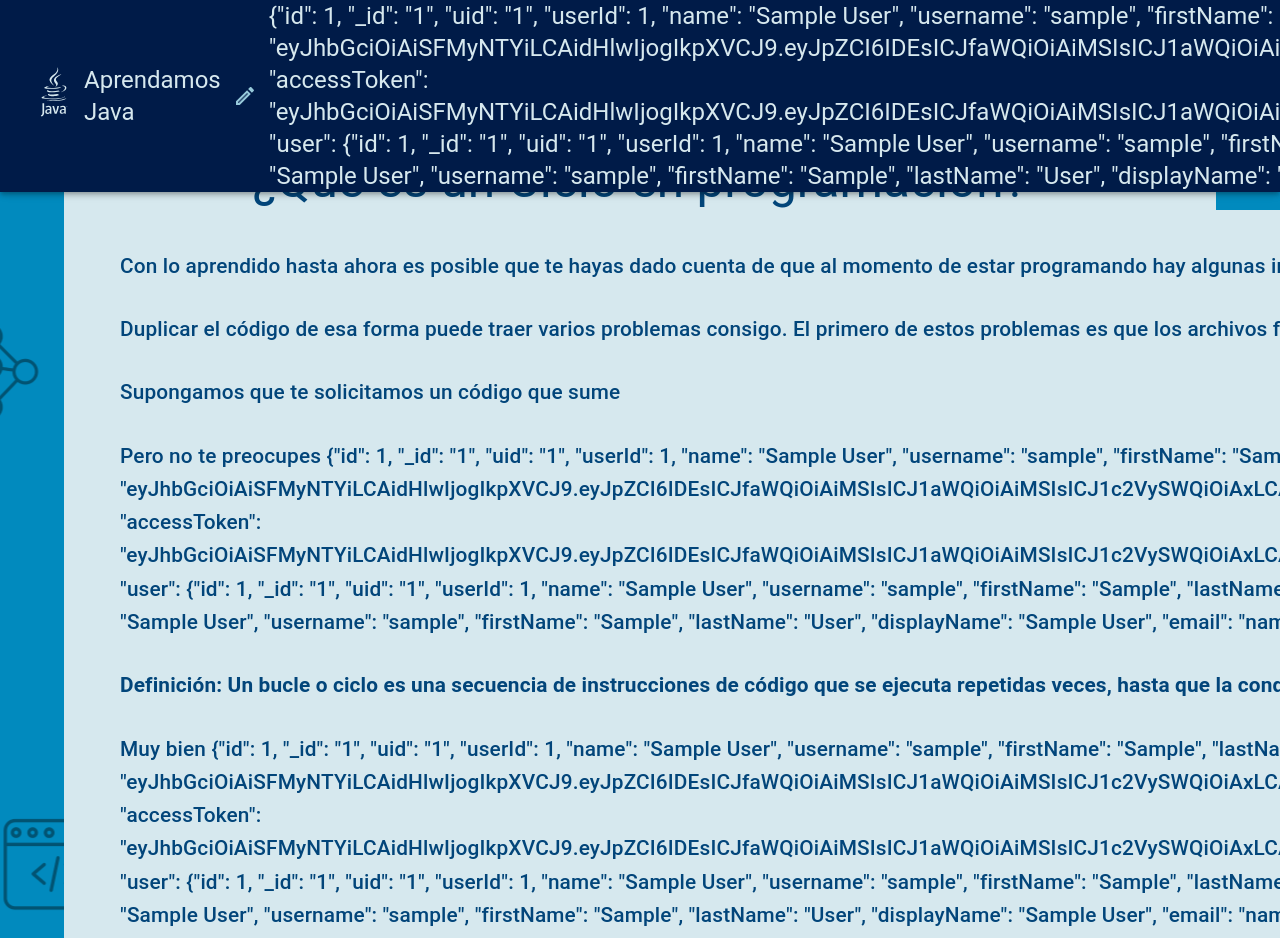
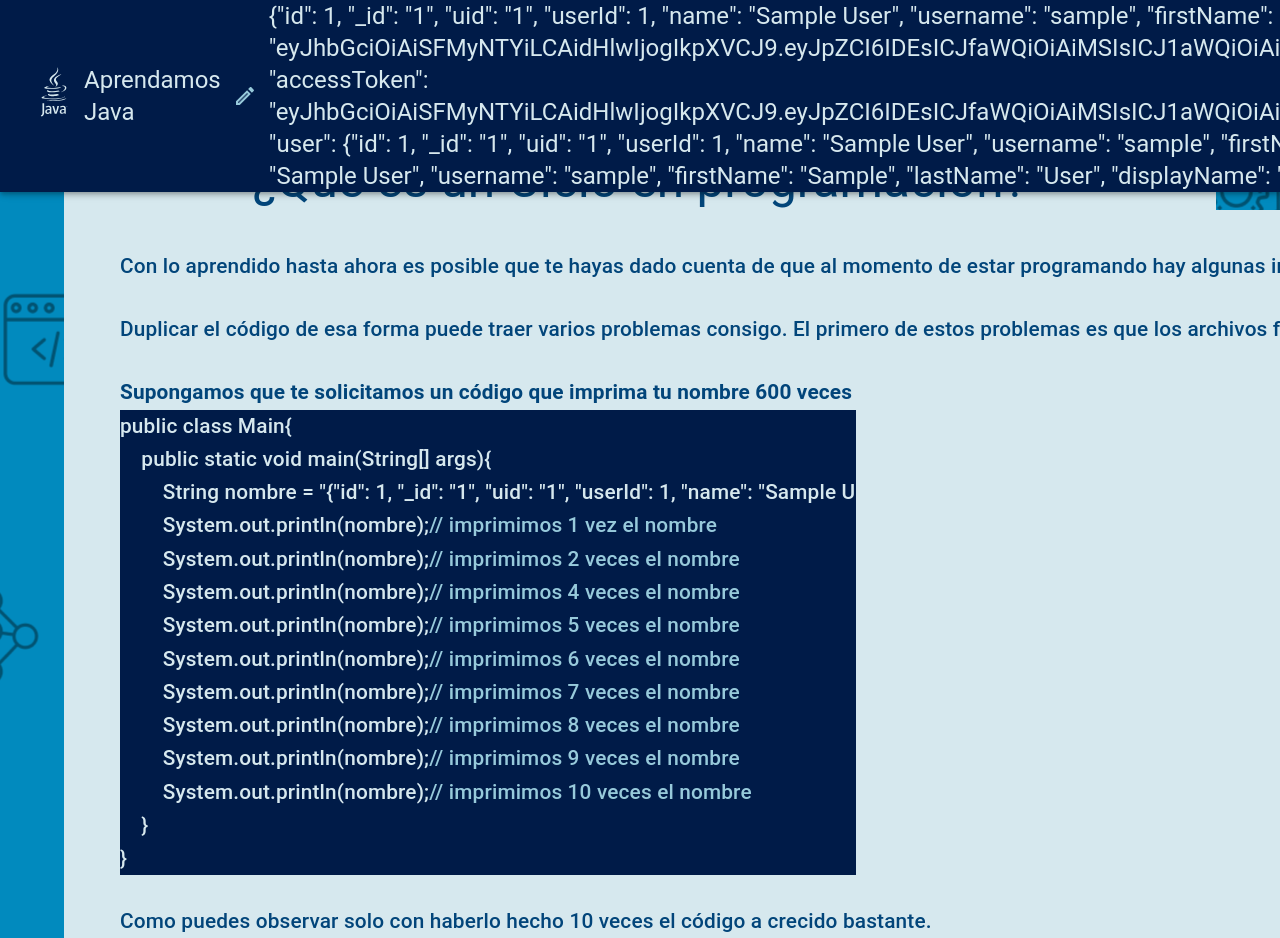
Before and after one commit to DavidPerezAntonio51/ProyectoSocial, a React (Create React App) app in the folder aprendamos-java/: page /temas/estructuras-repetitivas/que-es-un-ciclo/4/0 in a window 1280 px wide. Shown: the top 938 px of the page. Built offline with nearby package versions, Linux system fonts and the light colour scheme; sample sign-in values are in the browser's storage.

Commit message:
ajustes en el tema ciclos

```diff
--- a/aprendamos-java/src/App.css
+++ b/aprendamos-java/src/App.css
@@ -18,6 +18,9 @@ body{
   color: red;
 }
 
+.comentario{
+    color: var(--theme-color-morning-glory);
+}
 
 @media (prefers-reduced-motion: no-preference) {
   .App-logo {
--- a/aprendamos-java/src/Contextos/ThemeContext.js
+++ b/aprendamos-java/src/Contextos/ThemeContext.js
@@ -31,11 +31,14 @@ const theme = createTheme({
          h3:{
             fontSize:"calc(1.5rem + 2vw)"
          },
+         h4:{
+            fontSize:"calc(1.5rem + 1vw)"
+         },
          h6:{
             fontSize:"calc(0.5rem + 1vw)"
          },
-         h4:{
-            fontSize:"calc(1.5rem + 1vw)"
+         subtitle1:{
+            fontSize:"calc(0.5rem + 1vw)"
          }
     },
     contrastThreshold: 10,
--- a/aprendamos-java/src/Paginas/Temas/Ciclos/QueEsUnCiclo.js
+++ b/aprendamos-java/src/Paginas/Temas/Ciclos/QueEsUnCiclo.js
@@ -1,4 +1,5 @@
 import { Box, Container, Grid, Typography } from "@mui/material";
+import { maxWidth } from "@mui/system";
 import { useContext } from "react";
 import SiguienteTema from "../../../Componentes/ComponentesDeLosTemas/BotonSiguienteTema";
 import VolverAlMenu from "../../../Componentes/ComponentesDeLosTemas/BotonVolver";
@@ -6,6 +7,7 @@ import UserContext from "../../../Contextos/UserContext";
 
 function Ciclos() {
     const Usuario = useContext(UserContext);
+    const tab = <>&nbsp;&nbsp;&nbsp;&nbsp;</>;
     return (
         <Container sx={{ paddingY: 6 }}>
             <Grid container>
@@ -16,7 +18,7 @@ function Ciclos() {
                     paddingTop: 5
                 }}>
                     <Grid item>
-                        <Typography variant="h3" sx={{ textAlign: "center"}}>
+                        <Typography variant="h3" sx={{ textAlign: "center" }}>
                             ¿Qué es un Ciclo en programación?
                         </Typography>
                     </Grid>
@@ -43,18 +45,44 @@ function Ciclos() {
                             a cabo. A continuación te mostraremos un ejemplo de lo que no se debe hacer
                         </Typography>
                         <br />
+                        <Typography variant="h6" component="p" sx={{fontWeight: "bold"}}>
+                            Supongamos que te solicitamos un código que imprima tu nombre 600 veces
+                        </Typography>
+                        <Typography variant="h6" >
+                            <Box sx={{ maxWidth: "calc(60vw - 32px)", overflowX:"auto", overflowY:"unset", whiteSpace: 'nowrap', backgroundColor:"stratos.main", color:"boticelli.main"}}>
+                                {"public class Main{"}
+                                <br/>
+                                {tab}{"public static void main(String[] args){"}
+                                <br/>
+                                {tab}{tab}{'String nombre = "'}{Usuario.User}{'";'}
+                                <br/>
+                                {tab}{tab}{"System.out.println(nombre);"}<span className="comentario">{"// imprimimos 1 vez el nombre"}</span>
+                                <br/>
+                                {tab}{tab}{"System.out.println(nombre);"}<span className="comentario">{"// imprimimos 2 veces el nombre"}</span>
+                                <br/>
+                                {tab}{tab}{"System.out.println(nombre);"}<span className="comentario">{"// imprimimos 4 veces el nombre"}</span>
+                                <br/>
+                                {tab}{tab}{"System.out.println(nombre);"}<span className="comentario">{"// imprimimos 5 veces el nombre"}</span>
+                                <br/>
+                                {tab}{tab}{"System.out.println(nombre);"}<span className="comentario">{"// imprimimos 6 veces el nombre"}</span>
+                                <br/>
+                                {tab}{tab}{"System.out.println(nombre);"}<span className="comentario">{"// imprimimos 7 veces el nombre"}</span>
+                                <br/>
+                                {tab}{tab}{"System.out.println(nombre);"}<span className="comentario">{"// imprimimos 8 veces el nombre"}</span>
+                                <br/>
+                                {tab}{tab}{"System.out.println(nombre);"}<span className="comentario">{"// imprimimos 9 veces el nombre"}</span>
+                                <br/>
+                                {tab}{tab}{"System.out.println(nombre);"}<span className="comentario">{"// imprimimos 10 veces el nombre"}</span>
+                                <br/>
+                                {tab}{"}"}
+                                <br/>
+                                {"}"}
+                            </Box>
+                        </Typography>
+                        <br />
                         <Typography variant="h6" component="p">
-                            Supongamos que te solicitamos un código que sume
+                            Como puedes observar solo con haberlo hecho 10 veces el código a crecido bastante.
                         </Typography>
-                        <Grid container>
-                            <Grid item component="pre" >
-                                <Box sx={{ backgroundColor: "stratos.main", color: 'boticelli.main' }} >
-                                    <Typography variant="code" component="code" alignSelf={"center"} sx={{ overflowX: 'auto', display: 'block' }}>
-
-                                    </Typography>
-                                </Box>
-                            </Grid>
-                        </Grid>
                         <br />
                         <Typography variant="h6" component="p">
                             Pero no te preocupes {Usuario.User} para eso existen los llamados bucles o ciclos. Comencemos por lo
@@ -81,10 +109,10 @@ function Ciclos() {
                             temas conocerás mas a fondo los ciclos for, while y doWhile a nivel teórico y a nivel practico en Java.
                         </Typography>
                         <Grid container justifyContent="space-between" alignItems="center" sx={{ paddingTop: 3 }}>
-                            <Grid item sx={{ paddingY:2}}>
+                            <Grid item sx={{ paddingY: 2 }}>
                                 <VolverAlMenu />
                             </Grid>
-                            <Grid item sx={{ paddingY:2}}>
+                            <Grid item sx={{ paddingY: 2 }}>
                                 <SiguienteTema />
                             </Grid>
                         </Grid>
```
